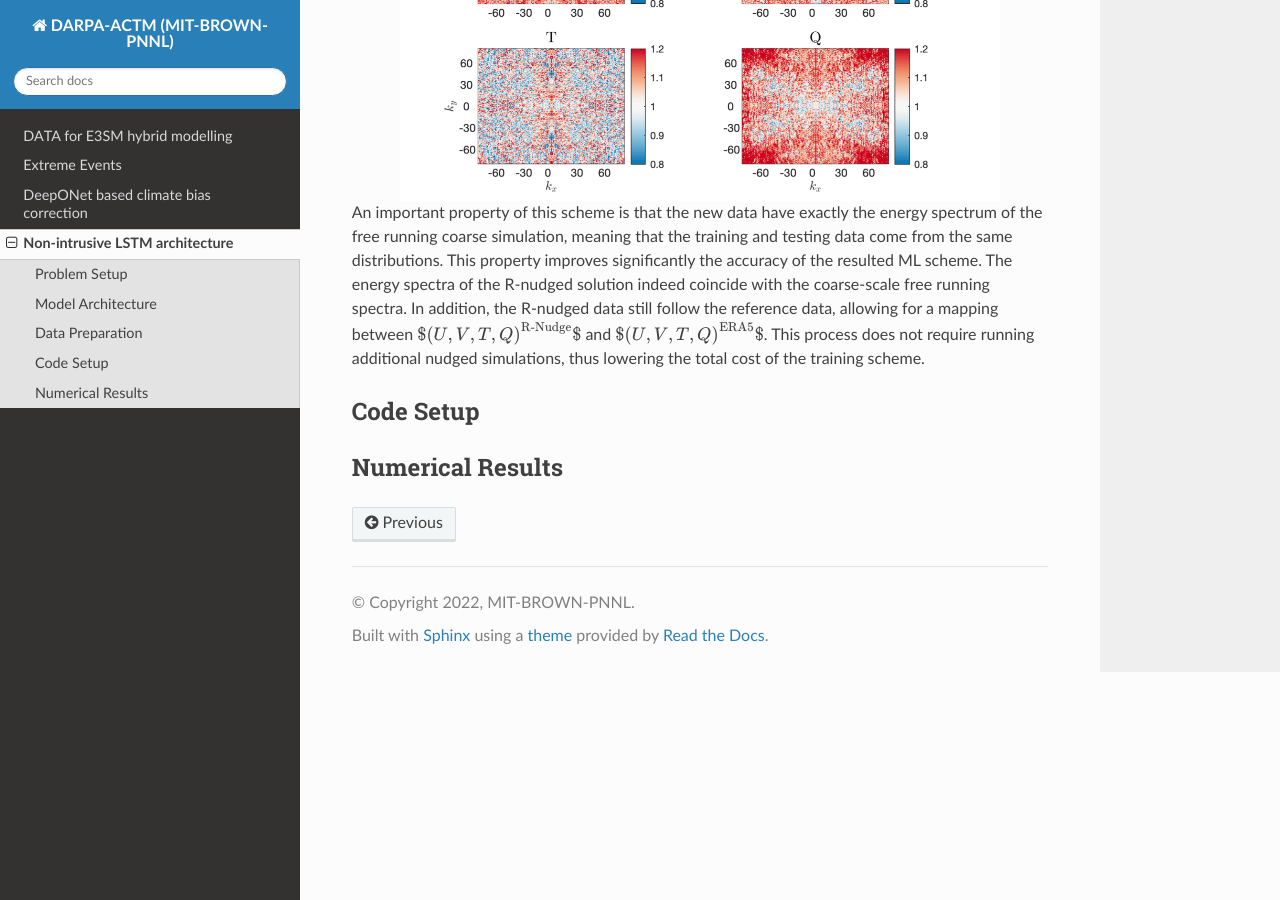
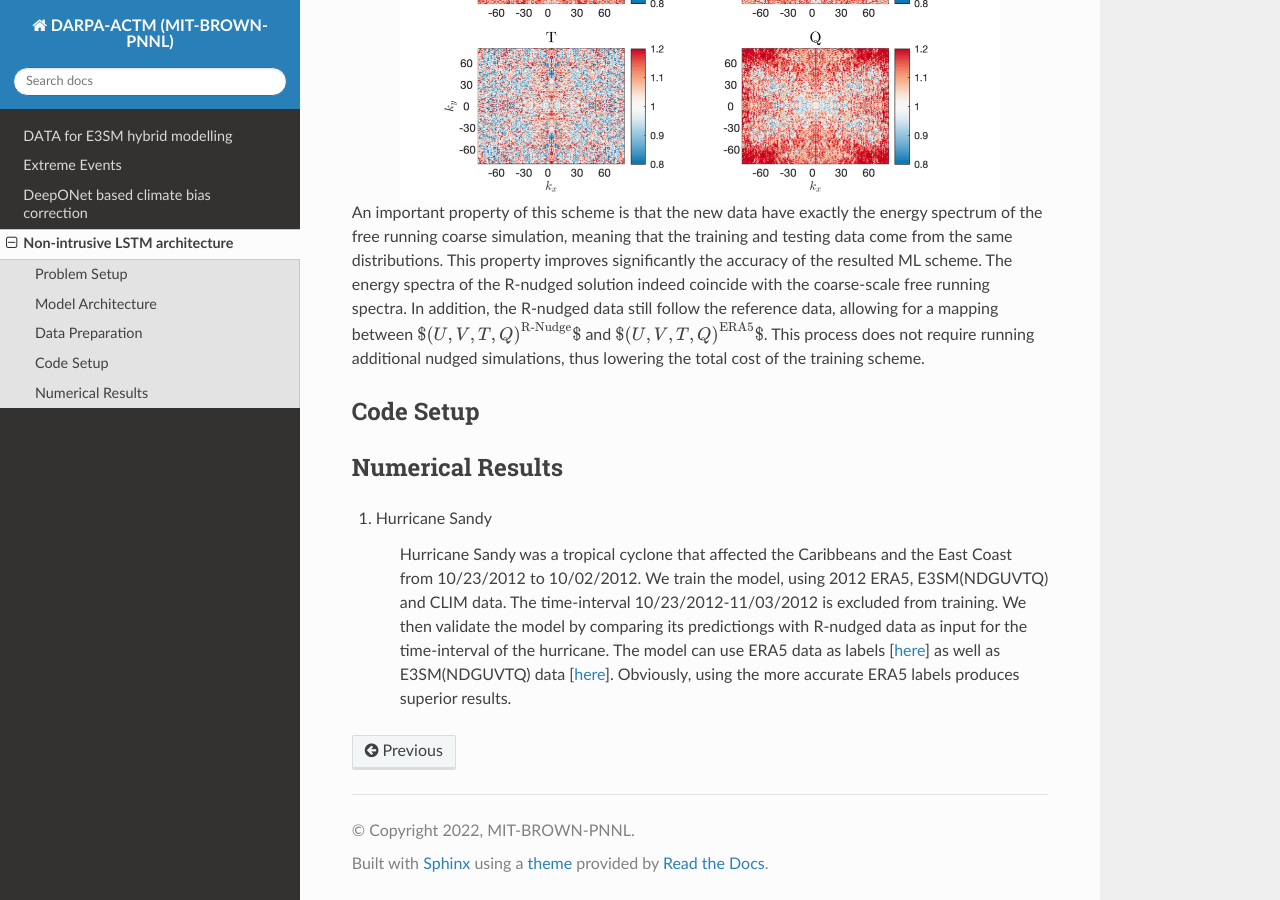
Before and after one commit to aniruddhabora/Extreme-Events-using-Scientific-Machine-Learning, a Sphinx documentation site: the page built from docs/source/modules/LSTM_based_offline_correction.rst, in a window 1280 px wide and 900 px high, scrolled down 2924 px. Built offline with Sphinx 7.4.7 and the Read the Docs theme 2.0.0, drawn with Linux system fonts in a browser that asks for light colours; pages that are not in the unit, such as notebooks, are missing from menus.

Commit message:
Update LSTM_based_offline_correction.rst
Hurricane Sandy validation results

```diff
--- a/docs/source/modules/LSTM_based_offline_correction.rst
+++ b/docs/source/modules/LSTM_based_offline_correction.rst
@@ -105,3 +105,7 @@ Code Setup
 
 Numerical Results
 -----------------
+
+1. Hurricane Sandy
+
+             Hurricane Sandy was a tropical cyclone that affected the Caribbeans and the East Coast from 10/23/2012 to 10/02/2012. We train the model,                using 2012 ERA5, E3SM(NDGUVTQ) and CLIM data. The time-interval 10/23/2012-11/03/2012 is excluded from training. We then validate the model              by comparing its predictiongs with R-nudged data as input for the time-interval of the hurricane. The model can use ERA5 data as labels     [`here <https://www.dropbox.com/s/7631nnd6x5q7gc0/TC_Speed_Isopressure_ERA5.mp4?dl=0>`_] as well as E3SM(NDGUVTQ) data [`here <https://www.dropbox.com/s/93ieajcq0ggph45/TC_Speed_Isopressure_Nudged.mp4?dl=0>`_]. Obviously, using the more accurate ERA5 labels produces superior results.
```
